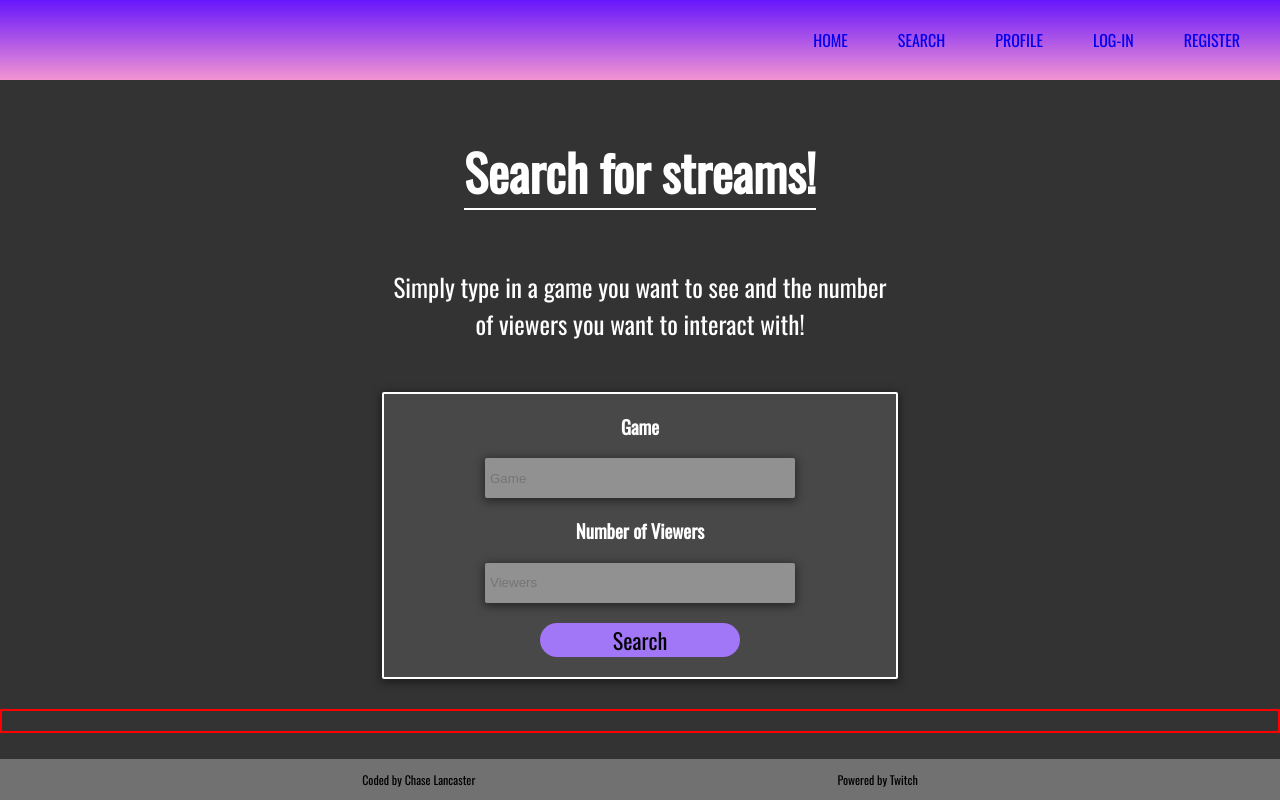
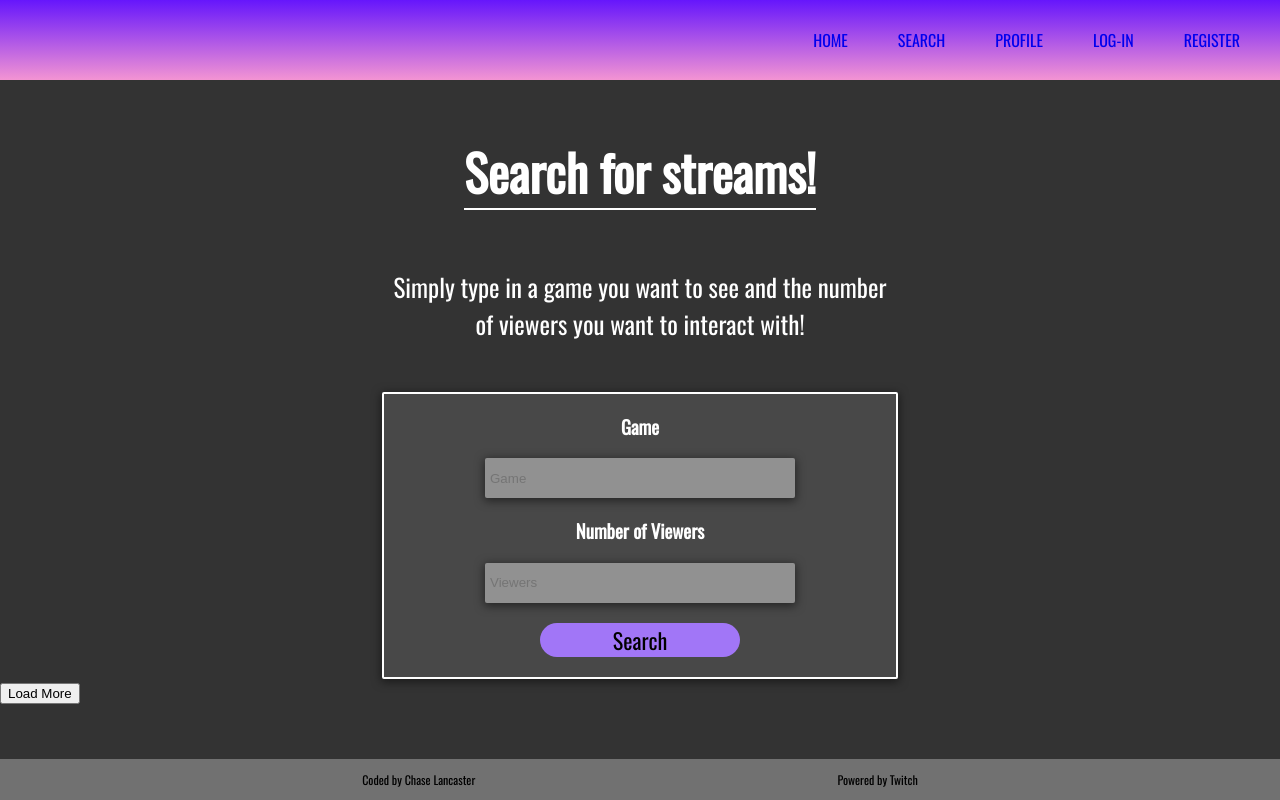
Before and after one commit to chaselancaster/nosmallstreamer-frontend, a React (Create React App) app: page /search in a window 1280 px wide. Built offline with nearby package versions, Linux system fonts and the light colour scheme; some icons are missing.

Commit message:
add spread operator that adds the parsedLoadMoreStreams onto the original stream

```diff
--- a/src/Component/Search/Search.js
+++ b/src/Component/Search/Search.js
@@ -22,7 +22,7 @@ class Search extends Component {
     getStreams = async e => {
         try {
         e.preventDefault()
-        const streams = await fetch(`http://localhost:3001/api/${this.state.game}/${this.state.viewers}`, {
+        const streams = await fetch(`http://localhost:3001/api/stream/${this.state.game}/${this.state.viewers}`, {
             method: 'GET',
             headers: {
                 'Content-Type': 'application/json'
@@ -54,6 +54,10 @@ class Search extends Component {
         })
             const parsedLoadMoreStreams = await streams.json()
             console.log(parsedLoadMoreStreams, '<- parsedLoadMoreStreams')
+            this.setState({
+                streams: [...this.state.streams, ...parsedLoadMoreStreams.moreStreams],
+                cursor: parsedLoadMoreStreams.cursor
+            })
         } catch (err) {
             console.log(err, '<- err in loadMoreStreams')
         }
@@ -79,7 +83,7 @@ class Search extends Component {
                     </div>
                 </div>
                 <div>
-                    {/* <button onClick={this.loadMoreStreams}>Load More</button> */}
+                    <button onClick={this.loadMoreStreams}>Load More</button>
                     <StreamsList streams={this.state.streams} />
                 </div>
             </div>
--- a/src/Component/StreamsList/StreamsList.css
+++ b/src/Component/StreamsList/StreamsList.css
@@ -5,7 +5,7 @@
   align-items: center;
   padding-bottom: 20px;
   margin-top: 30px;
-  border: 2px solid red;
+  /* border: 2px solid red; */
 }
 
 .stream {
```
Also changed, not shown: 1 other file (tests, documents, lock files or other folders).
